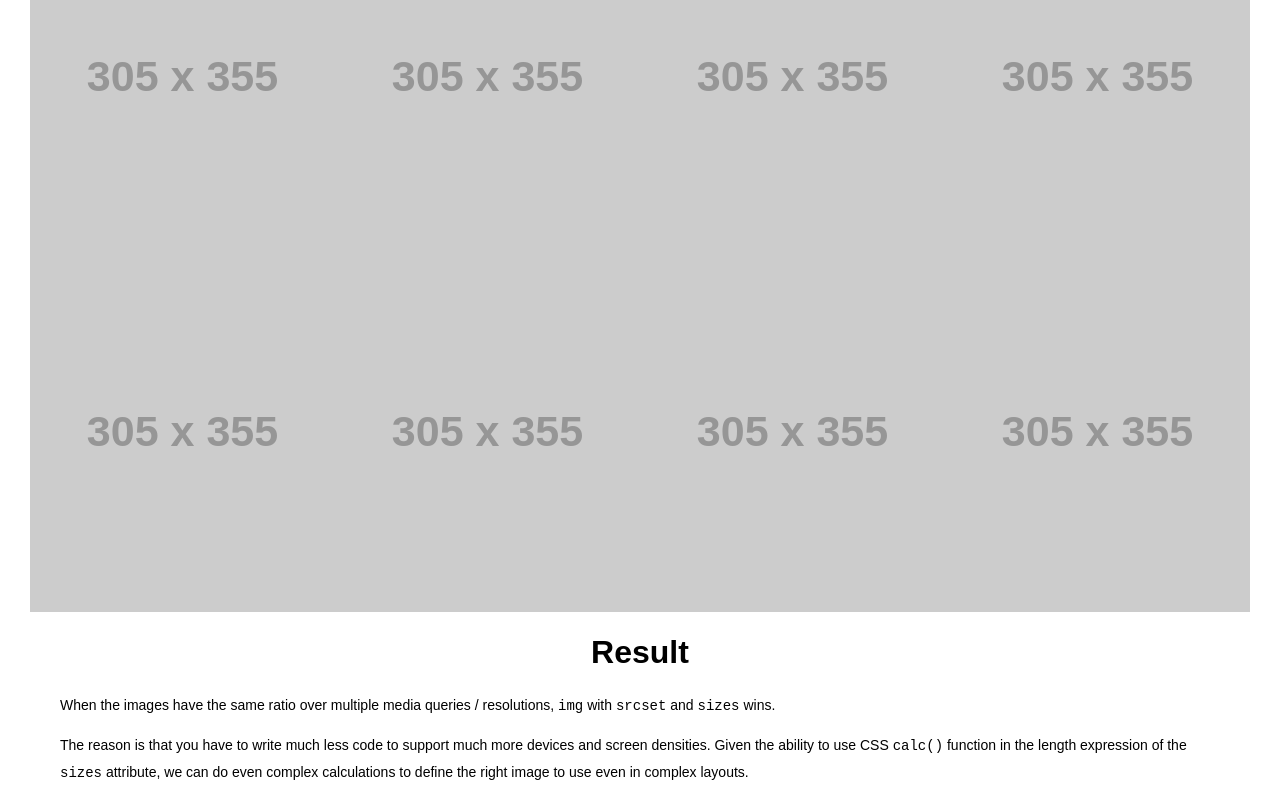
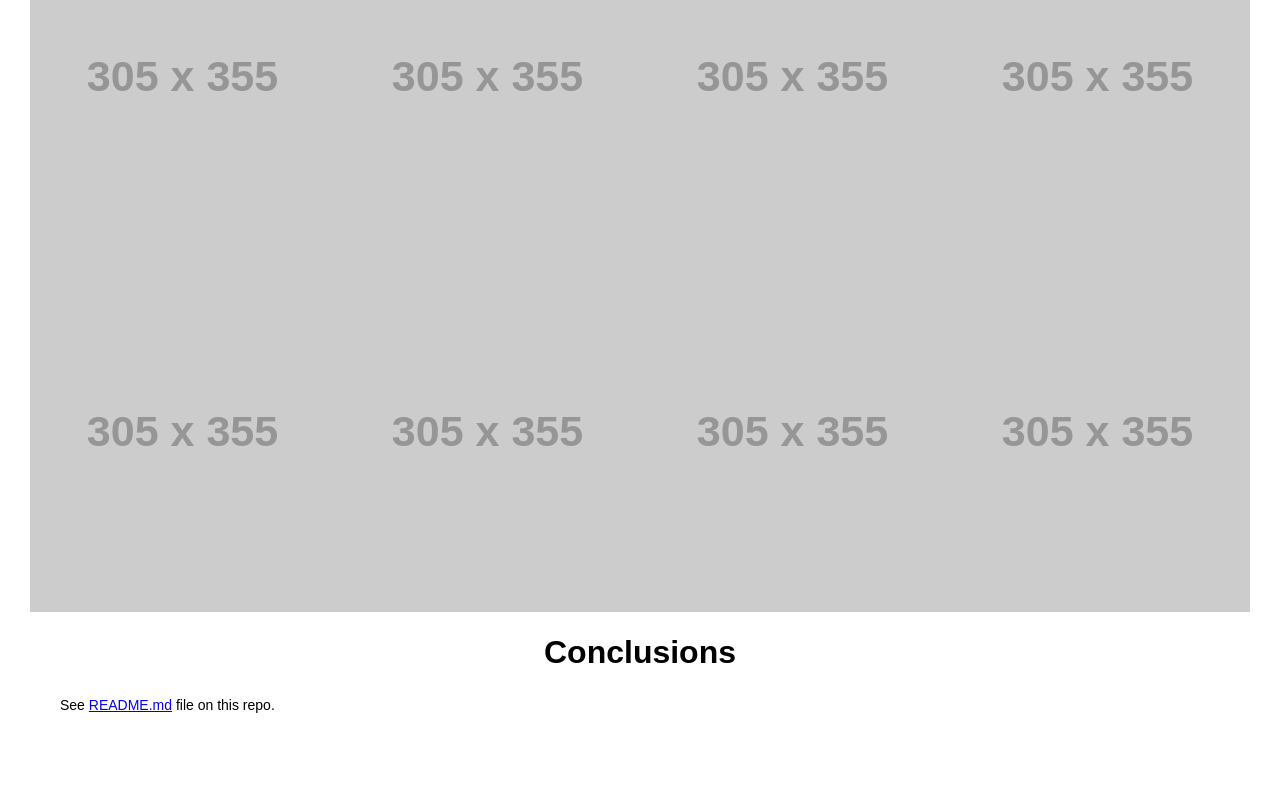
Before and after one commit to verlok/responsiveImagesTagsCompared, a plain HTML site: page index.html in a window 1280 px wide. Shown: the part 1715-2515 px from the top of the page. After the commit the page ends 2447 px from the top, so only its background shows below. Drawn offline with Linux system fonts and the light colour scheme; placeholder pictures from the web are drawn by us.

Commit message:
Moved conclusions to README.md

```diff
--- a/index.html
+++ b/index.html
@@ -304,9 +304,8 @@
         </ul>
     </section>
     <section class="result">
-        <h1>Result</h1>
-        <p>When the images have the same ratio over multiple media queries / resolutions, <code>img</code> with <code>srcset</code> and <code>sizes</code> wins.</p>
-        <p>The reason is that you have to write much less code to support much more devices and screen densities. Given the ability to use CSS <code>calc()</code> function in the length expression of the <code>sizes</code> attribute, we can do even complex calculations to define the right image to use even in complex layouts.</p>
+        <h1>Conclusions</h1>
+        <p>See <a href="https://github.com/verlok/responsiveImagesTagsCompared/blob/gh-pages/README.md">README.md</a> file on this repo.</p>
     </section>
 </div>
 
```
Also changed, not shown: 1 other file.
